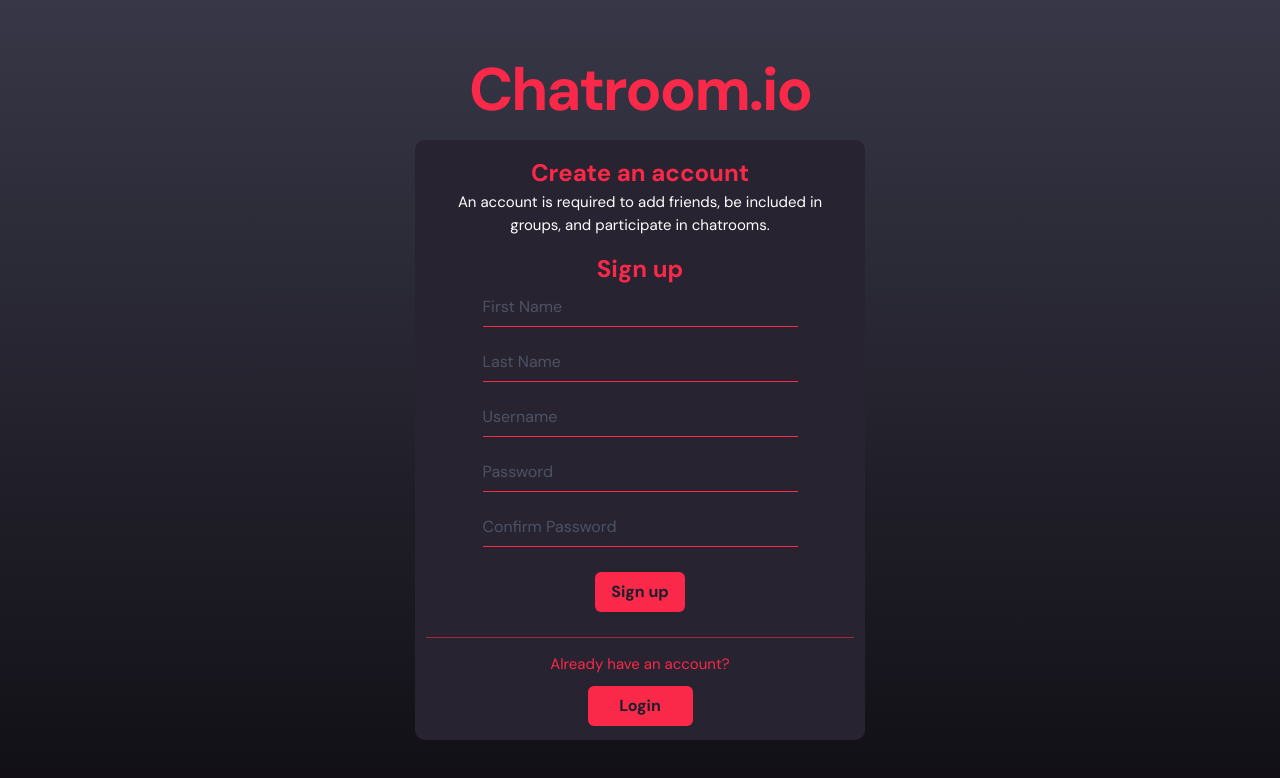
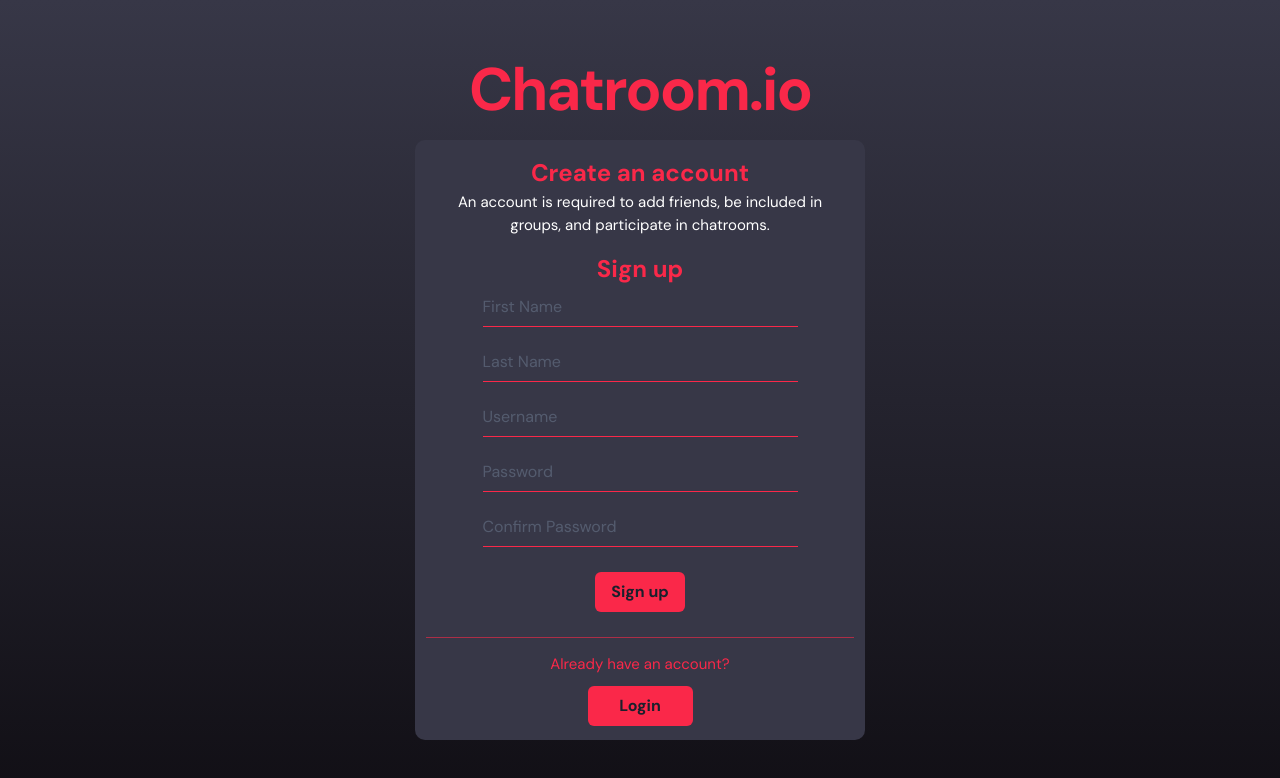
Before and after one commit to saldanaj97/ChatApp, a React (Create React App) app in the folder chat-client/: page / in a window 1280 px wide. Both pictures are taken after a click on the button "Sign up". Shown: the top 778 px of the page. Built offline with nearby package versions, Linux system fonts and the light colour scheme; no server answers.

Commit message:
Updated box background color for style consistency

```diff
--- a/chat-client/src/Components/Login/Signup.scss
+++ b/chat-client/src/Components/Login/Signup.scss
@@ -1,13 +1,13 @@
-@import url('https://fonts.googleapis.com/css2?family=DM+Sans:wght@400;500;700&display=swap');
+@import url("https://fonts.googleapis.com/css2?family=DM+Sans:wght@400;500;700&display=swap");
 
-.signup-container{
-    font-family: 'DM Sans';
-    background-color: #282331;
+.signup-container {
+  font-family: "DM Sans";
+  background-color: #373747;
   border-radius: 10px;
   .reg-info-title {
     font-weight: Bold;
     font-size: 24px;
-        color: #FA2849;
+    color: #fa2849;
   }
   .reg-info-description {
     font-weight: 100;
@@ -17,7 +17,7 @@
   }
   .existing-user-title {
     font-size: 15px;
-        color: #FA2849;
+    color: #fa2849;
   }
   .signup-forms {
     flex-direction: column;
@@ -27,13 +27,13 @@
       font-weight: Bold;
       font-size: 24px;
       margin-bottom: 0;
-            color: #FA2849;
+      color: #fa2849;
     }
   }
 
   Input {
     margin-bottom: 15px;
-        border-color: #FA2849;
+    border-color: #fa2849;
     color: white;
   }
 }
```
Lines whose indentation alone changed are shown as unchanged.
